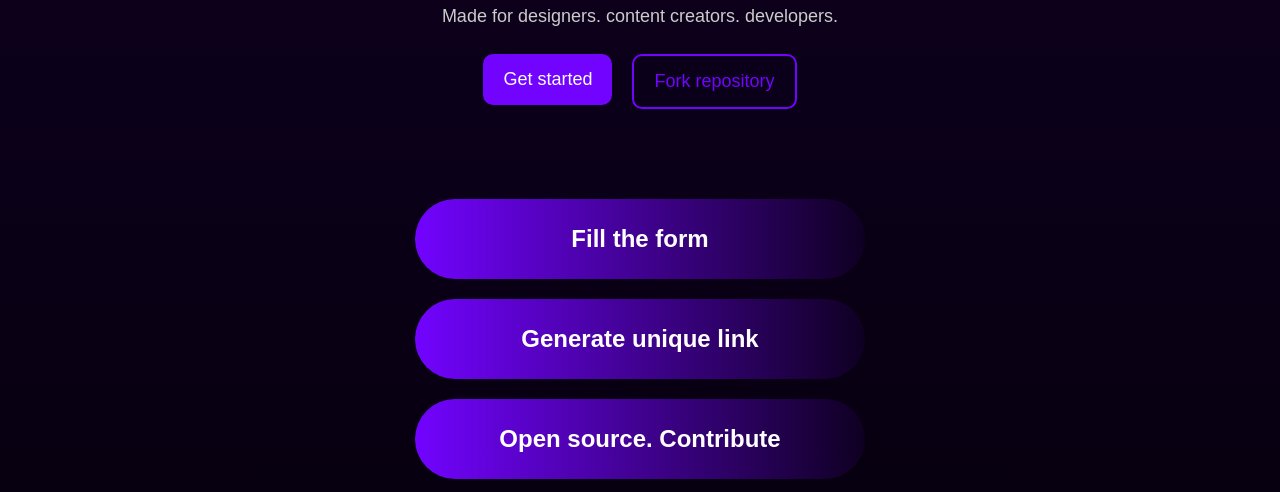
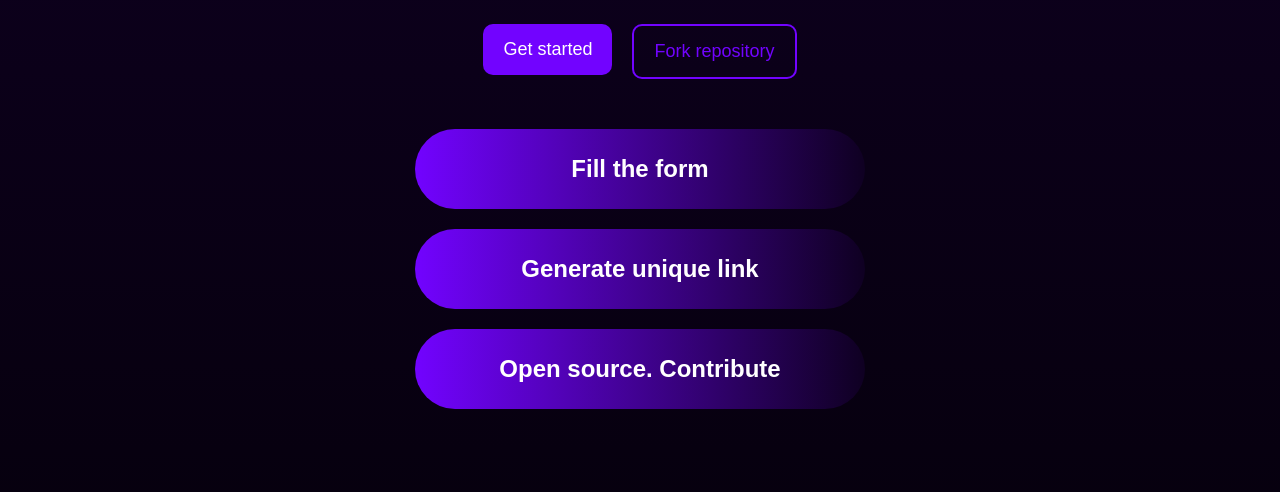
Before and after one commit to Majoralter/LinkinBio, a plain HTML site: page index.html in a window 1280 px wide. Shown: the part 308-800 px from the top of the page. Drawn offline with Linux system fonts and the light colour scheme.

Commit message:
added new files

```diff
--- /dev/null
+++ b/app.css
@@ -0,0 +1,9 @@
+*{
+    padding: 0;
+    margin: 0;
+    font-family: 'Ubuntu', sans-serif;
+}
+
+body{
+    background-image: linear-gradient(#0F0022,#000000);
+}
--- a/index.html
+++ b/index.html
@@ -4,8 +4,8 @@
     <meta charset="UTF-8">
     <meta http-equiv="X-UA-Compatible" content="IE=edge">
     <meta name="viewport" content="width=device-width, initial-scale=1.0">
+    <link rel="shortcut icon" href="favicon/icons8-link-64.png" type="image/x-icon">
     <link rel="stylesheet" href="style.css">
-    <link rel="shortcut icon" href="favicon/icons8-link-64.png" type="image/x-icon">
     <title>LinkinBio</title>
 </head>
 <body>
@@ -72,9 +72,11 @@
                 </div>
 
                 <div id="form-cta">
+                    <a href="/app.html">
                     <button>
                         Generate unique link
                     </button>
+                </a>
 
                     <button>
                         Add new link
--- a/style.css
+++ b/style.css
@@ -39,7 +39,7 @@ body{
 background-image: linear-gradient(var(--dark-purple), var(--black));
 background-repeat: no-repeat;
 background-size: cover;
-padding: 50px 199px;
+padding: 20px 199px;
 }
 
 body,html{
@@ -133,7 +133,7 @@ main{
     flex-direction: column;
     justify-content: space-between;
     height: fit-content;
-    margin-top: 90px;
+    margin-top: 50px;
     gap: 20px;
 }
 
```
Also changed, not shown: app.html (added, +17 -0 lines).
